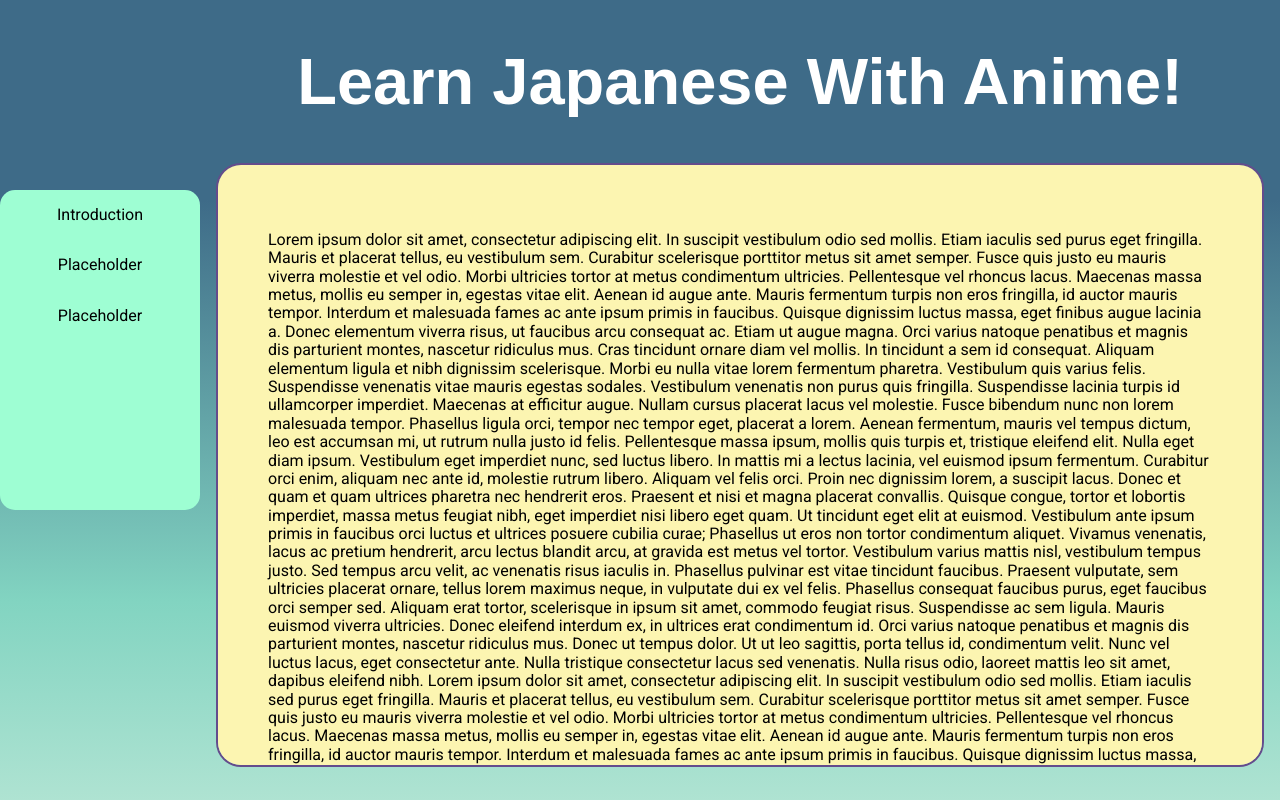
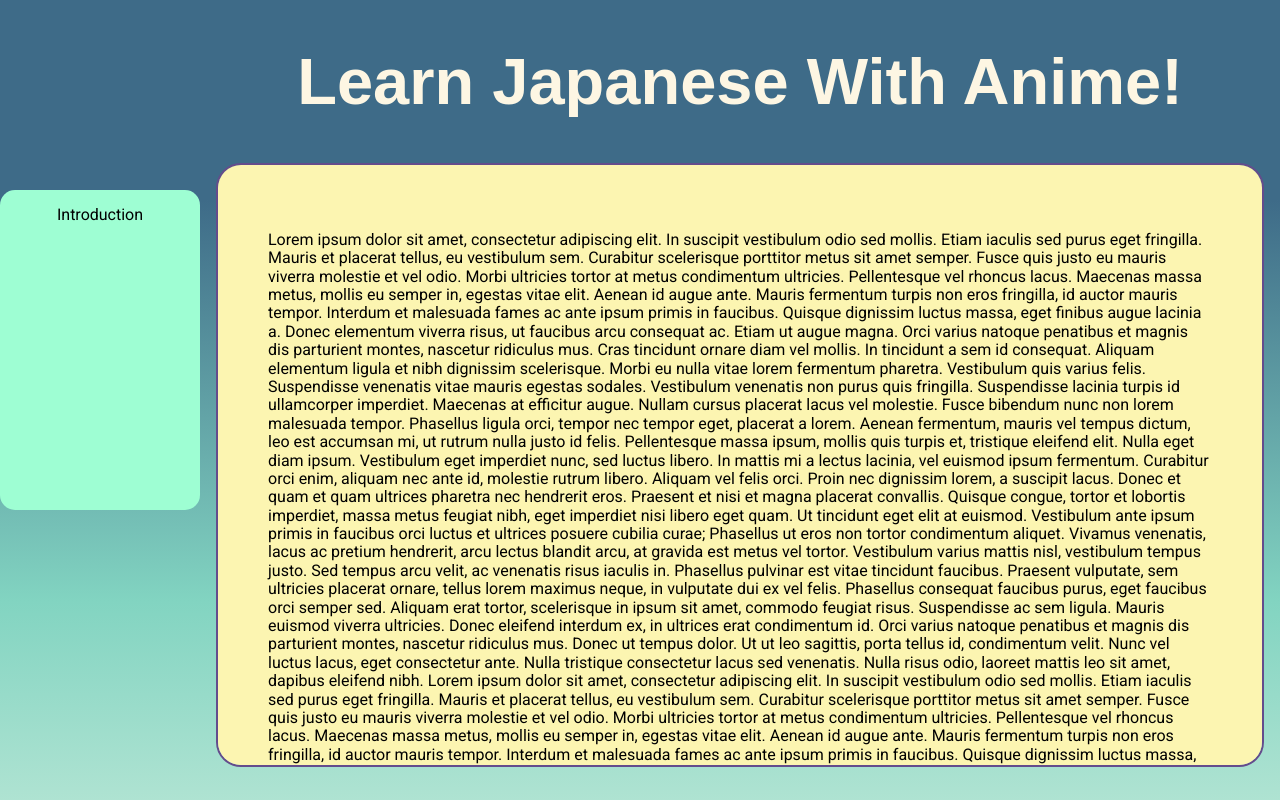
Before and after one commit to AngryGrizzlyBear/project_ljwa, a website: page index.html in a window 1280 px wide. Shown: the top 800 px of the page. Drawn offline with nearby package versions, Linux system fonts and the light colour scheme; a web font is replaced by a local one.

Commit message:
Final Additon to Merge

```diff
--- a/index.html
+++ b/index.html
@@ -18,8 +18,6 @@
 <body>
   <div class="sidebar">
     <a href="#" type="button">Introduction</a>
-    <a href="#">Placeholder</a>
-    <a href="#">Placeholder</a>
   </div>
 
   <div class="content">
--- a/styles.css
+++ b/styles.css
@@ -19,7 +19,7 @@ h1 {
 }
 
 .pattaya {
-  color: white;
+  color: #fdf6e3;
   font-family: 'Pattaya', sans-serif;
   font-size: 65px;
 }
```
